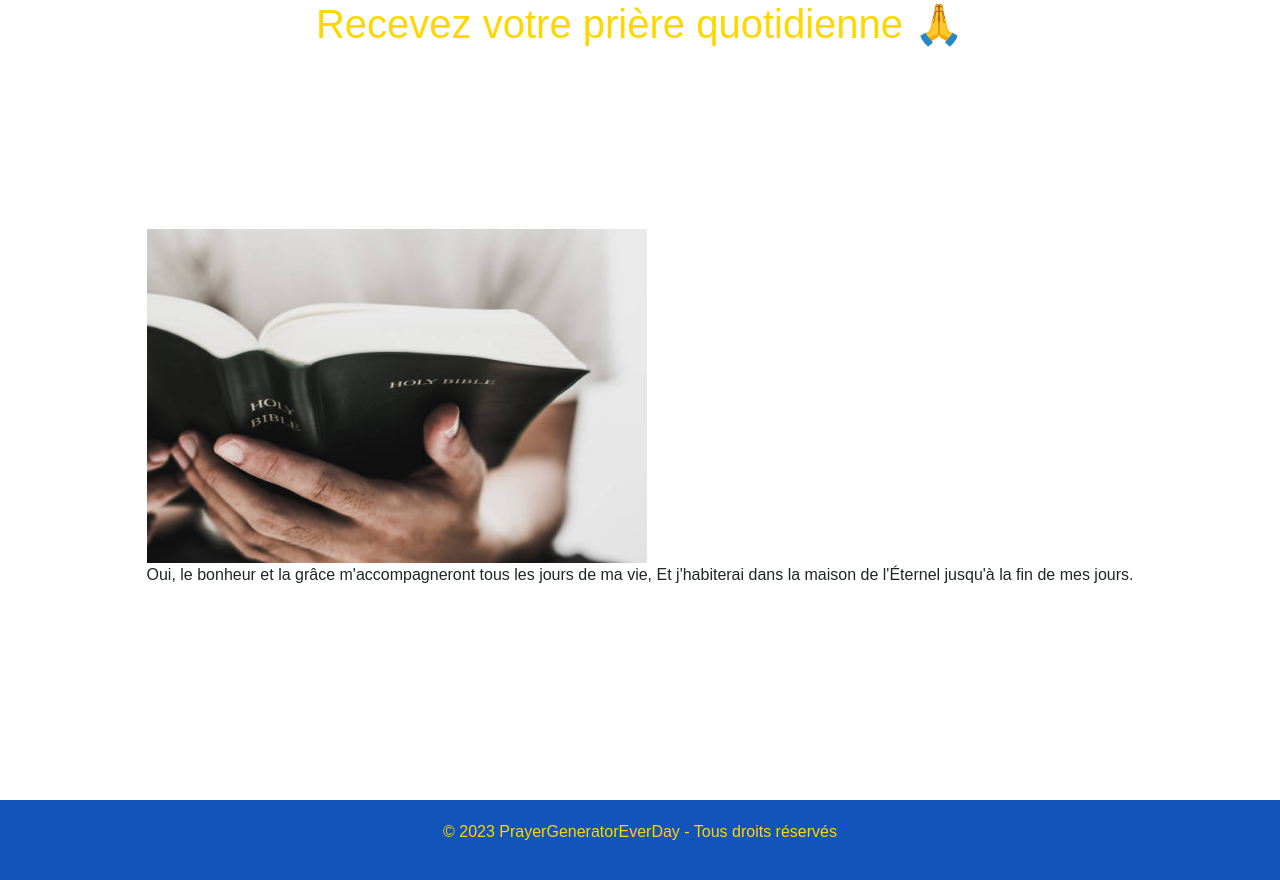
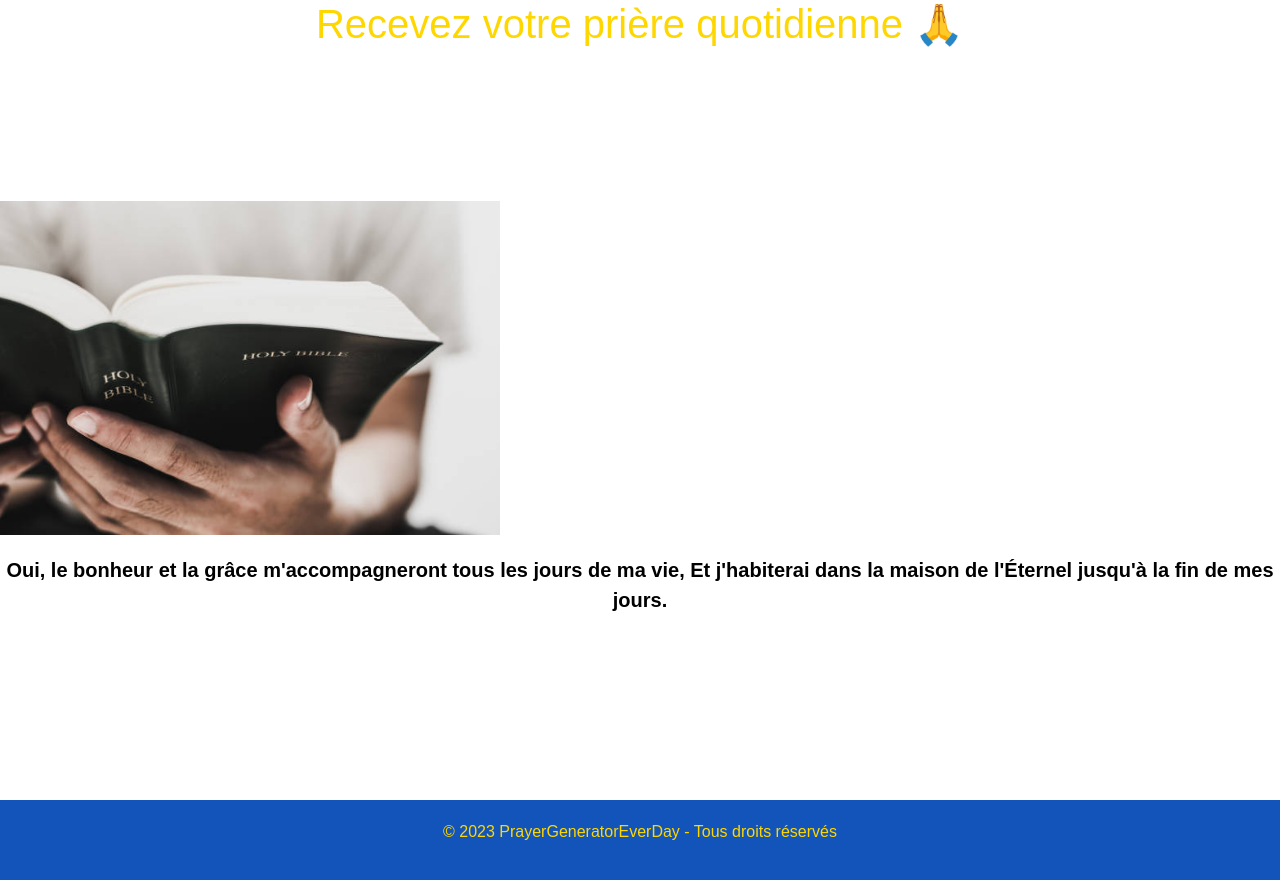
Before and after one commit to ffillouxdev/PrayerGeneratorEveryDay, a Django app: page / in a window 1280 px wide. Shown: the part 56-936 px from the top of the page. Run offline with Django 4.2, Linux system fonts and the light colour scheme; data comes from the database, SQL or seed files in the repository; some libraries are stand-ins or nearby versions.

Commit message:
BD, prayers et randomImg generator fonctionne%

```diff
--- a/PrayerGeneratorEveryDay/myapp/static/css/home.css
+++ b/PrayerGeneratorEveryDay/myapp/static/css/home.css
@@ -30,3 +30,11 @@
     align-items: center;
     margin-top: 20px;
 }
+
+p#prayertext {
+    text-align: center;
+    font-size: 20px;
+    font-weight: bold;
+    color: #000;
+    margin-top: 20px;
+}
--- a/PrayerGeneratorEveryDay/myapp/templates/home.html
+++ b/PrayerGeneratorEveryDay/myapp/templates/home.html
@@ -10,7 +10,7 @@
     <div class="central-container">
         <div class="prayerGenerator">
             <img src="{{ randomImg.img_url }}" alt="Image de prière" id="prayerImage">
-            <p>{{ prayer.prayer_text }}</p>
+            <p id="prayertext">{{ prayer.prayer_text }}</p>
         </div>
     </div>
 </main>
```
